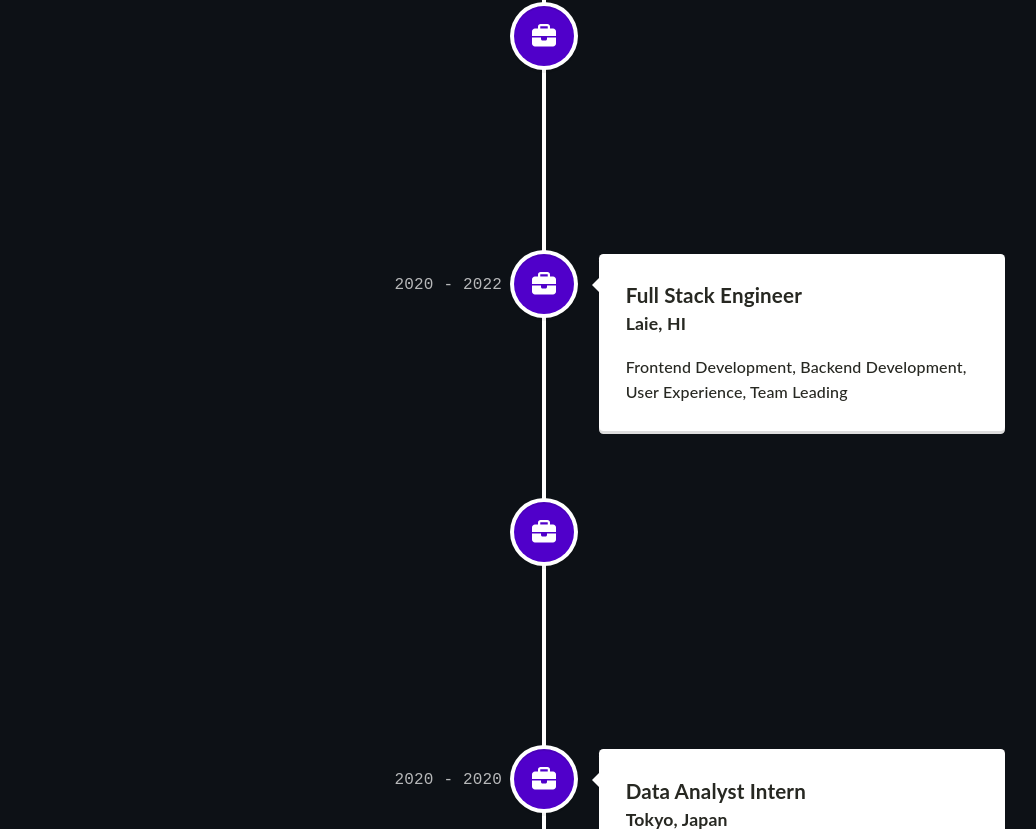
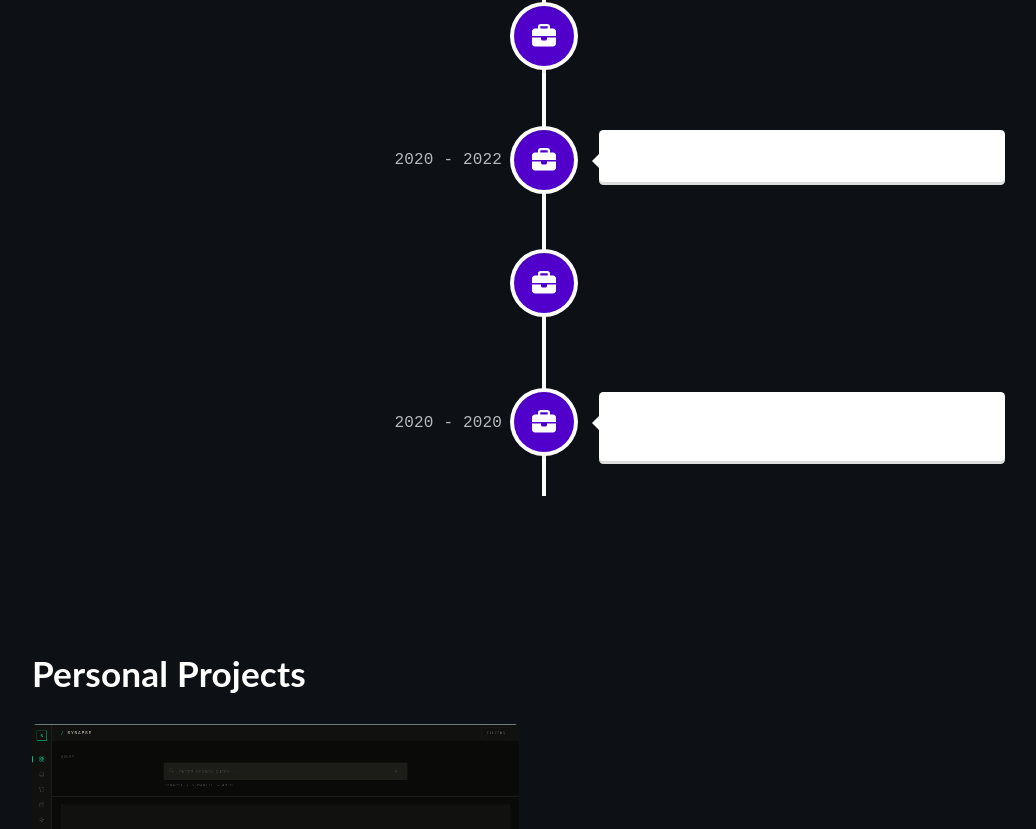
Before and after one commit to Shivzm/Portfolio-Website, a React (Create React App) app: page / in a window 1280 px wide. Shown: the part 1691-2520 px from the top of the page, without its empty margins (96-1132 px from the left). Built offline with nearby package versions, Linux system fonts and the light colour scheme.

Commit message:
Updated timeline

```diff
--- a/src/components/Timeline.tsx
+++ b/src/components/Timeline.tsx
@@ -1,4 +1,3 @@
-import React from "react";
 import '@fortawesome/free-regular-svg-icons'
 import { FontAwesomeIcon } from '@fortawesome/react-fontawesome';
 import { faBriefcase } from '@fortawesome/free-solid-svg-icons';
@@ -20,11 +19,8 @@ function Timeline() {
             iconStyle={{ background: '#5000ca', color: 'rgb(39, 40, 34)' }}
             icon={<FontAwesomeIcon icon={faBriefcase} />}
           >
-            <h3 className="vertical-timeline-element-title">Technology Consultant</h3>
-            <h4 className="vertical-timeline-element-subtitle">Dallas, TX</h4>
-            <p>
-              Full-stack Web Development, GenAI/LLM, Project Management, Business Development
-            </p>
+            <h3 className="vertical-timeline-element-title"></h3>
+            <h4 className="vertical-timeline-element-subtitle"></h4>
           </VerticalTimelineElement>
           <VerticalTimelineElement
             className="vertical-timeline-element--work"
@@ -32,11 +28,8 @@ function Timeline() {
             iconStyle={{ background: '#5000ca', color: 'rgb(39, 40, 34)' }}
             icon={<FontAwesomeIcon icon={faBriefcase} />}
           >
-            <h3 className="vertical-timeline-element-title">Full Stack Engineer</h3>
-            <h4 className="vertical-timeline-element-subtitle">Laie, HI</h4>
-            <p>
-              Frontend Development, Backend Development, User Experience, Team Leading
-            </p>
+            <h3 className="vertical-timeline-element-title"></h3>
+            <h4 className="vertical-timeline-element-subtitle"></h4>
           </VerticalTimelineElement>
           <VerticalTimelineElement
             className="vertical-timeline-element--work"
@@ -44,10 +37,9 @@ function Timeline() {
             iconStyle={{ background: '#5000ca', color: 'rgb(39, 40, 34)' }}
             icon={<FontAwesomeIcon icon={faBriefcase} />}
           >
-            <h3 className="vertical-timeline-element-title">Staff Engineer Intern</h3>
-            <h4 className="vertical-timeline-element-subtitle">Laie, HI</h4>
+            <h3 className="vertical-timeline-element-title"></h3>
+            <h4 className="vertical-timeline-element-subtitle"></h4>
             <p>
-              Full-stack Development, API Development, User Experience
             </p>
           </VerticalTimelineElement>
           <VerticalTimelineElement
@@ -56,10 +48,9 @@ function Timeline() {
             iconStyle={{ background: '#5000ca', color: 'rgb(39, 40, 34)' }}
             icon={<FontAwesomeIcon icon={faBriefcase} />}
           >
-            <h3 className="vertical-timeline-element-title">Data Analyst Intern</h3>
-            <h4 className="vertical-timeline-element-subtitle">Tokyo, Japan</h4>
+            <h3 className="vertical-timeline-element-title"></h3>
+            <h4 className="vertical-timeline-element-subtitle"></h4>
             <p>
-              Automation, Data Governance, Statistical Analysis
             </p>
           </VerticalTimelineElement>
         </VerticalTimeline>
--- a/tsconfig.json
+++ b/tsconfig.json
@@ -1,6 +1,6 @@
 {
   "compilerOptions": {
-    "target": "es5",
+    "target": "es2025",
     "lib": [
       "dom",
       "dom.iterable",
@@ -14,7 +14,7 @@
     "forceConsistentCasingInFileNames": true,
     "noFallthroughCasesInSwitch": true,
     "module": "esnext",
-    "moduleResolution": "node",
+    "moduleResolution": "bundler",
     "resolveJsonModule": true,
     "isolatedModules": true,
     "noEmit": true,
```
Also changed, not shown: src/react-app-env.d.ts (+10 -0 lines).
